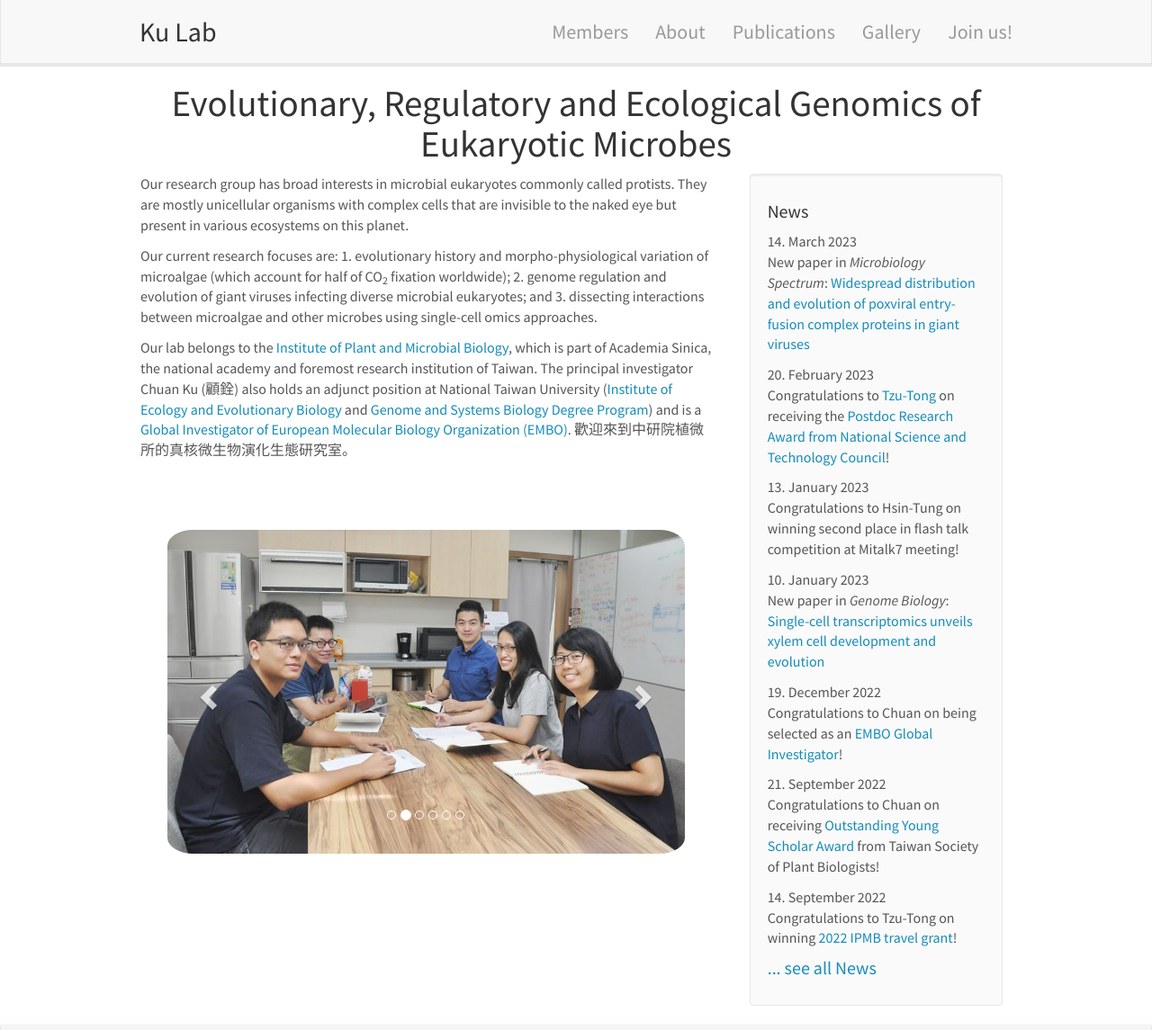
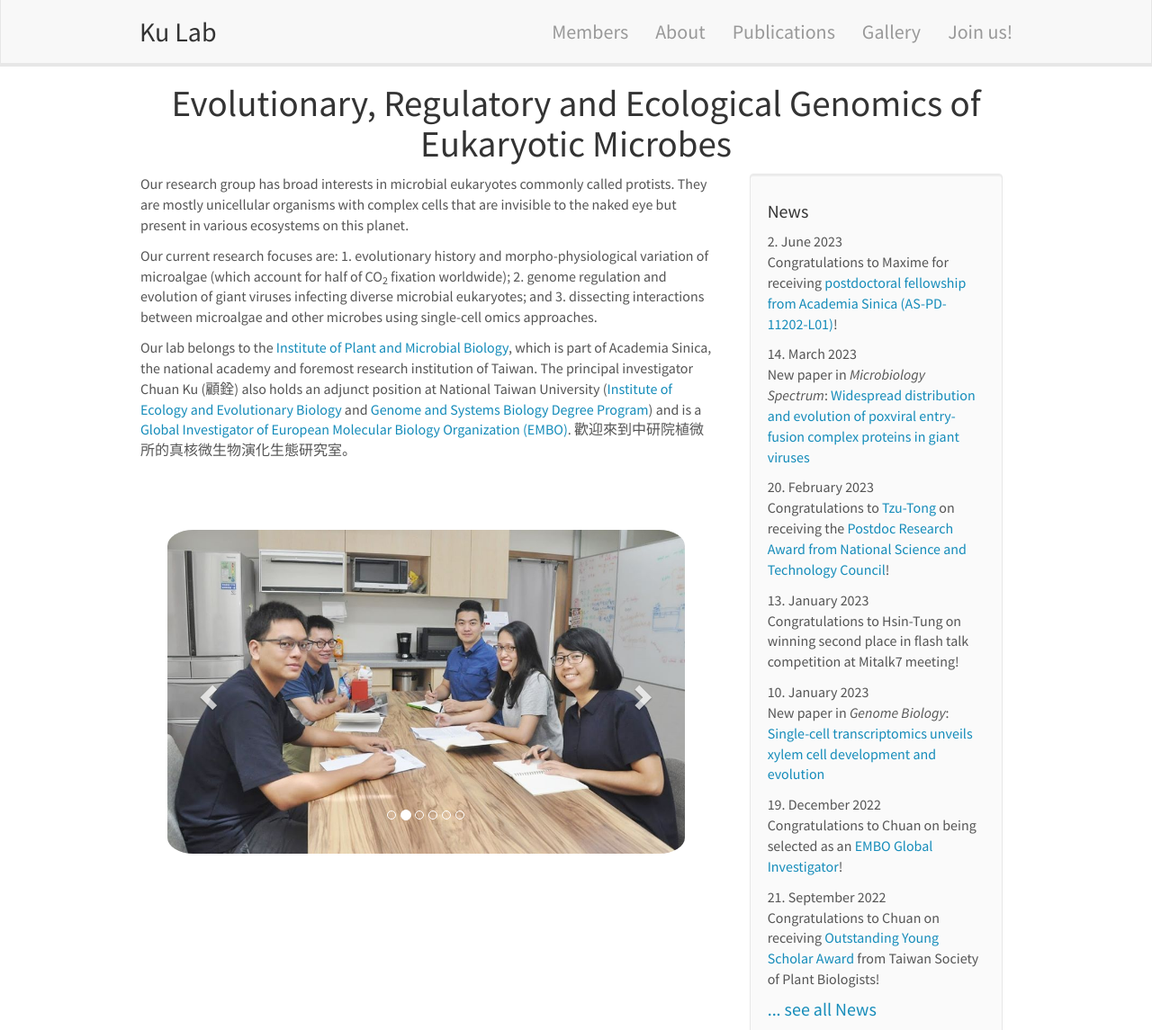
Before and after one commit to tzutongkao/Kao_Lab, a Jekyll site: the page built from _pages/home.md, in a window 1280 px wide and 1400 px high, cut to the strip 0-1145 px from the top of the window. Shown: the whole strip at 90% size. Built offline with Jekyll 4.4.1, drawn with Linux system fonts in a browser that asks for light colours; nearby versions of some CDN libraries.

Commit message:
Update news.yml

```diff
--- a/_data/news.yml
+++ b/_data/news.yml
@@ -1,3 +1,6 @@
+- date: 2. June 2023
+  headline: "Congratulations to Maxime for receiving <a href='https://www.sinica.edu.tw/en/news/7596'>postdoctoral fellowship from Academia Sinica (AS-PD-11202-L01)</a>!"
+
 - date: 14. March 2023
   headline: "New paper in <i>Microbiology Spectrum</i>: <a href='https://journals.asm.org/doi/10.1128/spectrum.04944-22'>Widespread distribution and evolution of poxviral entry-fusion complex proteins in giant viruses</a>"
 
```
